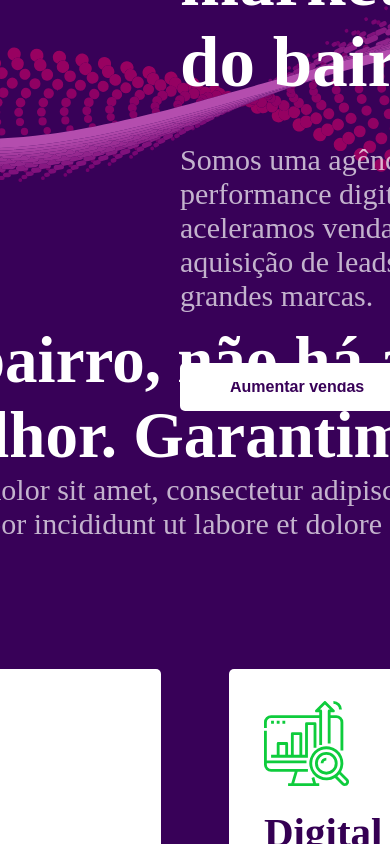
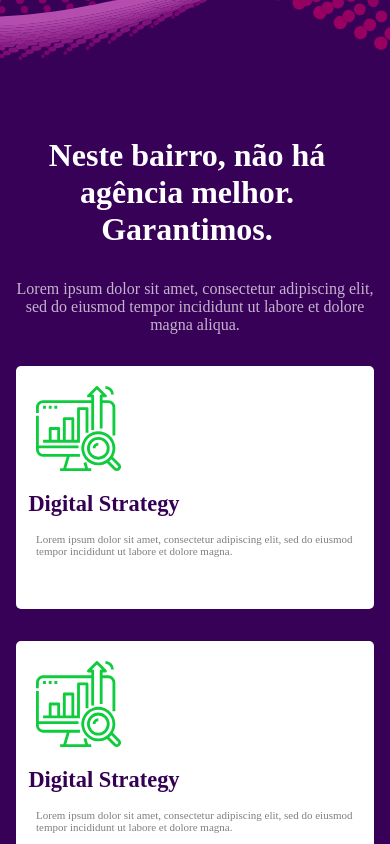
Before and after one commit to Marianadias503/Projeto-Next1, a Next.js app: page / in a window 390 px wide. Shown: the part 720-1564 px from the top of the page. Built offline with nearby package versions, Linux system fonts and the light colour scheme.

Commit message:
responsividade celular

```diff
--- a/components/contato/contato.module.scss
+++ b/components/contato/contato.module.scss
@@ -1,6 +1,11 @@
 
 @import "/styles/mixins/colors.scss";
 @import "/styles/mixins/padding.scss";
+@import "/styles/mixins/responsive.scss";
+@import "/styles/mixins/fonts.scss";
+
+
+
 
 .container{
     background-image: url("/images/fundoWelcome.svg");
@@ -13,24 +18,52 @@
     justify-content: space-between;
     gap: 15px 3rem;
     margin-bottom: 10px;
+
+    @include Phone{
+        grid-template-columns: 1;
+        gap: 15px ;
+
+    }
 }
 
 .texts{
     padding-top: 100px;
     span{
-        font-size: 30px;
+        @include sizeNormal;
         font-weight: 580;
         font-family: 'Gill Sans', 'Gill Sans MT', Calibri, 'Trebuchet MS', sans-serif; //400 = fonte normal
         color: $green2-color;
 
+        @include Phone {
+            display: flex;
+            justify-content: center;
+            align-items: center;
+            @include sizeMedium;
+            margin-top: -2rem;
+            margin-left: 4rem;
+        }
+    }
 
-    }
 
     h1{
         margin-top: 16px;
         font-size: 65px;
         font-weight: bold;
         color: $white-color;
+        @include Phone {
+
+            font-size: 1rem;
+            margin-top: 2rem;
+            margin-left: 5rem;
+
+
+
+
+        }
+
+
+
+
     }
     p{
         margin-top: 20px;
@@ -38,7 +71,16 @@
         font-weight: 380px;
         opacity: 0.7;
         color: $white-color;
-    }
+        @include Phone {
+            display: flex;
+            justify-content: center;
+            align-items: center;
+            @include sizeMedium;
+            margin-left: 5rem;
+            margin-top: 1rem;
+        }
+
+}
 }
 
 .form{
@@ -49,6 +91,28 @@
     background-color: $white-color;
     display: grid;
     gap: 10px;
+
+    @include Phone{
+        grid-column-start: 1;
+        margin-left: 2rem;
+        gap: 2rem;
+        width: 100%;
+
+
+    }
+
+    input{
+        @include Phone{
+
+            width: 120%;
+            display: flex;
+            flex-direction: column;
+            margin-bottom: 1rem;
+            margin-left: -1.7rem;
+
+        }
+
+    }
 
 
 
@@ -62,7 +126,10 @@
         padding: 0;
         margin: 0;
 
+
+
     }
+
 }
 
 .button{
@@ -72,12 +139,14 @@
     height: 70px;
     border: none;
     color: $white-color;
+    @include Phone{
+        @include sizeMedium;
+    }
+
+
 }
 
-.form{
-    display: flex;
-    flex-flow: column;
-}
+
 
 .midia{
     padding: 22px 17px;
@@ -91,8 +160,10 @@
     height: 66px;
     border-radius: 10px;
     margin-top: 23px;
+
+
+
 }
-
 
 .footer{
     grid-column-start: 2;
@@ -106,4 +177,10 @@
         color: $white-color;
         cursor: pointer;
     }
+
+    @include Phone{
+        grid-column-start: 1;
+        padding: 0 1rem;
+        margin-left: 5rem;
+    }
 }
--- a/components/features/features.module.scss
+++ b/components/features/features.module.scss
@@ -1,6 +1,8 @@
 
 @import "/styles/mixins/colors.scss";
 @import "/styles/mixins/padding.scss";
+@import "/styles/mixins/fonts.scss";
+@import "/styles/mixins/responsive.scss";
 
 
 .container{
@@ -17,20 +19,44 @@
      h1{
         text-align: center;
         width: 845px;
-        font-size: 65px;
+        @include sizeLarge;
         font-weight: bold;
         color: white;
+
+        @include Phone{
+            margin-top: -4rem;
+            display: flex;
+            justify-content: center;
+            align-items: center;
+            margin-left: -1rem;
+        }
+
      }
 
      p{
         width: 828px;
         text-align: center;
-        font-size: 30px;
+        @include sizeMedium;
         color: white;
         opacity: 0.7;
         margin-bottom: 8rem;
 
+        @include Phone{
+
+            margin-bottom: 2rem;
+            margin-top: 3rem;
+        }
+
+
      }
+
+     h1,p{
+        @include Phone{
+            width: 100%;
+        }
+     }
+
+
 }
 
 
@@ -38,6 +64,11 @@
     display: grid; //display grid permite dividir os elementos em colunas
     grid-template-columns: repeat(2, 1fr); //2 colunas
     gap: 68px;
+    @include Phone{
+        grid-template-columns: 1fr;
+        gap: 32px;
+
+    }
 
 
 
@@ -61,16 +92,31 @@
         color: $purple2-color;
         width: auto;
         text-align: left;
+        @include Phone{
+            margin-left: -2rem;
+            width: 200px;
+            font-size: 1.4rem;
+            margin-top: 1rem;
+        }
 
     }
     p{
         margin-top: 18px;
-        font-size: 22px;
+        @include sizeSmall;
         color: #4A4A4A;
         width: auto;
         text-align: left;
+        @include Phone{
+            margin-top: 2rem;
+        }
 
+    }
+    @include Phone{
+        width: 100%;
+        height: 100%;
+        padding: 20px;
     }
 
 
+
 }
--- a/components/footer/footer.module.scss
+++ b/components/footer/footer.module.scss
@@ -1,6 +1,8 @@
 
 @import "/styles/mixins/padding.scss";
 @import "/styles/mixins/colors.scss";
+@import "/styles/mixins/fonts.scss";
+@import "/styles/mixins/responsive.scss";
 
 
 .container{
@@ -10,11 +12,16 @@
     display: grid;
     grid-template-columns: repeat(4, 1fr);
 
-
+    @include Phone{
+        grid-template-columns: 1fr;
+    }
 }
 
 .img{
     margin-bottom: 4rem;
+    @include Phone{
+        margin-top: 2rem;
+    }
 }
 
 
@@ -34,7 +41,9 @@
         margin-bottom: 2rem;
         margin-top: 3rem;
 
-
+        @include Phone{
+            margin-top: -2rem;
+        }
 
     }
 
@@ -53,6 +62,9 @@
 
  .alignRight{
     text-align: center;
+    @include Phone{
+        margin-left: -16rem;
+    }
 }
 
 
@@ -60,6 +72,14 @@
  display: flex;
  justify-content: center;
  align-items: center;
+
+ @include Phone{
+    margin-top: 0px;
+    margin-left: -8rem;
+
+
+
+ }
 }
 
 
@@ -68,12 +88,20 @@
     font-size: 29px;
     color: $white-color;
 
+    @include Phone{
+        margin-top: -2rem;
+    }
+
 }
 
 .paragrafo{
     margin-top: 2rem;
     color: $white-color;
-    font-size: 22px;
+    @include sizeSmall;
+
+    @include Phone{
+        @include sizeMedium;
+    }
 }
 .allRightReserved{
     padding: 6rem 0 1rem;
@@ -82,4 +110,8 @@
     grid-column: span 4;
     text-align: center;
 
+    @include Phone{
+        grid-column: 1;
+    }
+
 }
--- a/components/header/header.module.scss
+++ b/components/header/header.module.scss
@@ -1,7 +1,7 @@
 
 @import "/styles/mixins/colors.scss";
 @import "/styles/mixins/padding.scss";
-
+@import "/styles/mixins/responsive.scss";
 
 .container{
 
@@ -17,6 +17,11 @@ grid-template-columns: repeat(3, 1fr);
 align-items: center;
 justify-content: space-between;
 
+@include  Phone{
+    padding-top:  1rem;
+    padding-bottom: 1rem;
+ }
+
 }
 
 .menu {
@@ -27,13 +32,20 @@ justify-content: space-between;
         margin-left: 38.9px;
     } //a+a= quando um link estiver seguido de outro
 
+   @include Phone{
+    display: none;
+   }
+}
+
+.action{
+    text-align: end;
+    @include Phone{
+        display: none;
+       }
 
 
 }
 
-.action{
-    text-align: end;
-}
 
 .button{
     padding: 15px 50px; //15px= em cima e em baixo....50px=aos lados
@@ -45,4 +57,5 @@ justify-content: space-between;
     background-color: $green-color;
     color: $white-color;
 
+
 }
--- a/components/input/input.module.scss
+++ b/components/input/input.module.scss
@@ -1,4 +1,6 @@
 @import "/styles/mixins/colors.scss";
+@import "/styles/mixins/responsive.scss";
+@import "/styles/mixins/fonts.scss";
 
 .input{
     padding: 22px 17px;
@@ -15,4 +17,9 @@
     &+&{
         margin-top: 23px;
     }
+@include Phone{
+    @include sizeNormal;
+
 }
+
+}
--- a/components/welcome/index.jsx
+++ b/components/welcome/index.jsx
@@ -19,7 +19,7 @@ const Welcome = () =>{
 
 
     <div className={Styles.image}>
-    <Image src ={BannerWelcome} alt= "Banner Welcome" />
+    <Image  className={Styles.banner} src ={BannerWelcome} alt= "Banner Welcome" />
     </div>
 
 
--- a/components/welcome/welcome.module.scss
+++ b/components/welcome/welcome.module.scss
@@ -1,7 +1,8 @@
 
 @import "/styles/mixins/colors.scss";
 @import "/styles/mixins/padding.scss";
-
+@import "/styles/mixins/responsive.scss";
+@import "/styles/mixins/fonts.scss";
 .container{
     @include padding;
     background-image: url("/images/fundoWelcome.svg");
@@ -14,23 +15,36 @@
 
 
     grid-template-columns: repeat(2, 1fr);
+
+    @include Phone{
+        grid-template-columns: 1fr;
+        grid-template-rows: max-content;
+    }
 }
 
 .text{
     h1{
+        @include sizeExtra;
+
 
         font-weight: bold;
-        font-size: 71px;
+
         color: $white-color;
+
+        @include Phone{
+            margin-left: 1rem;
+        }
 
     }
 
     p{
-        font-size: 30px;
+        @include sizeNormal;
        margin-top: 40px;
         opacity: 0.7;
         color: $white-color;
     }
+
+
 }
 
 .button{
@@ -42,10 +56,28 @@
     font-weight: bold;
     background-color: $white-color;
     color: $purple-color;
+    @include botao;
+    @include Phone{
+        margin-left: 50px;
+    }
 
 }
 
 .image{
     text-align: end;
 
+    @include Phone{
+        text-align: center;
+        grid-column: 1;
+        grid-row: 1;
+        margin-top: 12rem;
+        margin-left: -3rem
+    }
+
 }
+
+.banner{
+    @include Phone{
+        @include Banner;
+    }
+}
--- a/pages/index.jsx
+++ b/pages/index.jsx
@@ -13,11 +13,11 @@ export default function Home() {
   return (
    <div className={styles.container}>
 
-          <Header />
+         < Header />
 
           <Welcome />
 
-          <Features />
+         <Features />
 
           <Contato />
 
--- /dev/null
+++ b/styles/mixins/fonts.scss
@@ -0,0 +1,82 @@
+
+@import "./responsive.scss";
+
+@mixin  sizeExtra {
+    font-size: 71px;
+@include Phone{
+    font-size: 1.2rem;
+    margin-top: 1rem;
+    margin-left: 2rem;
+    display: flex;
+    justify-content: left;
+
+    align-items:center;
+}
+
+}
+
+@mixin sizeLarge{
+    font-size: 65px;
+
+
+
+    @include Phone{
+        font-size: 32px;
+        display: grid;
+        grid-template-columns: repeat(2, 1fr);
+        margin-top: 1rem;
+        margin-bottom: -1rem;
+        margin-left: 2rem;
+    }
+}
+@mixin sizeMedium{
+    font-size: 41px;
+
+
+
+
+    @include Phone{
+        font-size: 1rem;
+    }
+}
+
+@mixin sizeNormal{
+    font-size: 30px;
+    @include Phone{
+        display: grid;
+        grid-template-columns: repeat(2, 1fr);
+        margin-top: 1rem;
+        margin-bottom: -1rem;
+        margin-left: 2rem;
+    }
+
+
+
+    @include Phone{
+        font-size: 1rem;
+    }
+}
+@mixin sizeSmall{
+    font-size: 22px;
+
+
+
+    @include Phone{
+        font-size: 11px;
+    }
+}
+
+
+
+
+@mixin Banner {
+    width: 700px;
+    height: 300px;
+    margin-top: -10rem;
+    margin-left: -8rem;
+
+}
+
+@mixin botao{
+    margin-left: 5rem;
+}
--- a/styles/mixins/padding.scss
+++ b/styles/mixins/padding.scss
@@ -1,4 +1,14 @@
+
+@import "./responsive.scss";
+
 @mixin padding{
-    padding: 0 11.25rem; //1rem = 16px
+    padding: 0 11.25rem;
+     //1rem = 16px
+
+
+
+     @include  Phone{
+        padding: 0 1rem;
+     }
 
 }
--- /dev/null
+++ b/styles/mixins/responsive.scss
@@ -0,0 +1,12 @@
+
+
+@mixin Phone{
+
+@media screen and (max-width:600px) {
+
+    @content;
+
+
+}
+
+}
```
Also changed, not shown: components/contato/index.jsx (+0 -12 lines).
